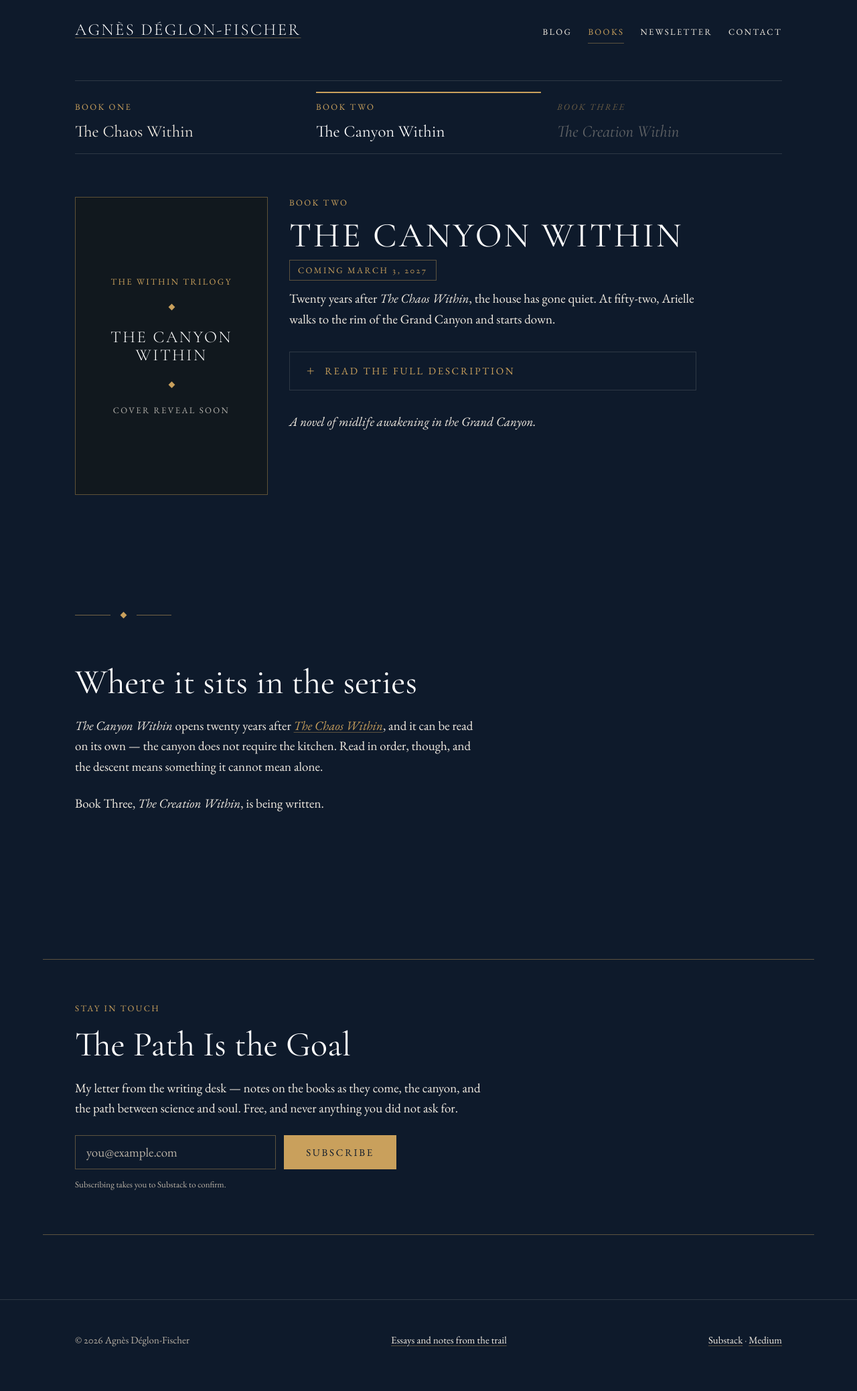
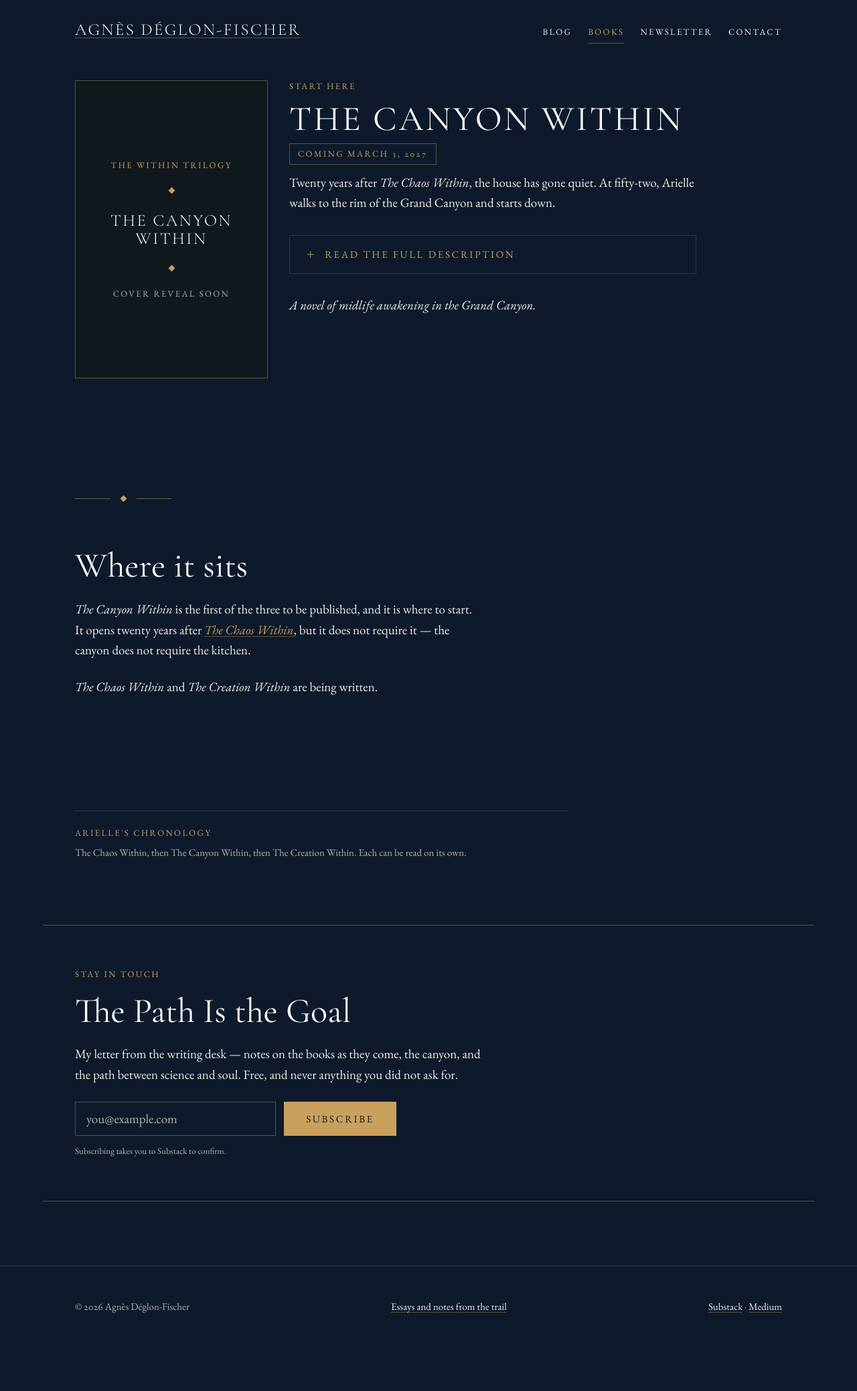
Before and after one commit to adeglon/adeglon.github.io, a Jekyll site: the page built from docs/books/the-canyon-within.md, in a window 1280 px wide. Shown: the whole page at 67% size. Built offline with Jekyll 4.4.1, drawn with Linux system fonts in a browser that asks for light colours; a script that is not in the unit is left out; after the commit the page ends 2027 px from its top, so only the background shows below that.

Commit message:
Books page leads with the book you can have; the numbers become a footnote
Co-Authored-By: Claude Opus 5 <noreply@anthropic.com>
Claude-Session: https://claude.ai/code/session_01CXLAusaY8sc4P4TTBSZq1C

```diff
--- a/docs/_data/books.yml
+++ b/docs/_data/books.yml
@@ -35,6 +35,10 @@
   page: true
   status: soon
   status_label: Coming March 3, 2027
+  # Published FIRST, though it is second in Arielle's chronology. This flag,
+  # not the array order, decides what leads the Books page. The array itself
+  # stays in story order because that is what the chronology note prints.
+  lead: true
   # The launch. The landing page finds the book to feature by looking for
   # `release`, so there is exactly one date on the site and this is it.
   release: 2027-03-03
--- a/docs/_layouts/book.html
+++ b/docs/_layouts/book.html
@@ -11,9 +11,6 @@ layout: default
 {% include header.html %}
 
 <main id="main" class="page">
-
-  {% comment %} Reading order first, before anything is sold. {% endcomment %}
-  {% include series-strip.html current=page.slug %}
 
   <div class="book-card" style="padding-top:var(--sp-6);border-top:0">
     <div class="book-card__cover">
@@ -31,7 +28,7 @@ layout: default
     </div>
 
     <div>
-      <span class="label">Book {{ book.number }}</span>
+      {%- if book.lead %}<span class="label">Start here</span>{% endif %}
       <h1 class="book-card__title" style="font-size:var(--fs-2xl);margin-top:0">{{ book.title }}</h1>
       <p class="status status--{{ book.status }}">{{ book.status_label }}</p>
 
@@ -60,4 +57,18 @@ layout: default
 
 </main>
 
+{%- comment %}
+  The chronology, demoted the same way it is on /books/: a note, not a frame.
+  The trilogy is published out of order, so leading with "Book Two" would
+  advertise a Book One nobody can buy.
+{%- endcomment %}
+<div class="page">
+  <p class="chronology">
+    <span class="label">Arielle's chronology</span>
+    {%- for b in site.data.books %}
+    {{ b.title }}{% unless forloop.last %}, then {% endunless %}
+    {%- endfor %}. Each can be read on its own.
+  </p>
+</div>
+
 {% include signup.html %}
--- a/docs/assets/css/components.css
+++ b/docs/assets/css/components.css
@@ -403,6 +403,20 @@
   margin: 0 0 var(--sp-2);
 }
 .book-card__blurb { color: var(--text); }
+
+/* The chronology, demoted. It used to be a numbered strip at the top of every
+   book page, which with one book published announced a Book One nobody could
+   buy. As a footnote it still answers "what order did this happen in" for the
+   reader who wants to know, without framing the shelf around a gap. */
+.chronology {
+  font-size: var(--fs-sm);
+  color: var(--text-soft);
+  max-width: var(--measure-wide);
+  margin: var(--sp-7) 0 0;
+  padding-top: var(--sp-5);
+  border-top: 1px solid var(--rule-quiet);
+}
+.chronology .label { display: block; margin-bottom: var(--sp-2); }
 
 /* An author statement rather than a description of one book - it stands
    above the shelf and stays true as the shelf grows. Display italic, wide
--- a/docs/books/the-canyon-within.md
+++ b/docs/books/the-canyon-within.md
@@ -3,19 +3,19 @@ layout: book
 slug: the-canyon-within
 title: The Canyon Within
 description: >-
-  Book Two of The Within Trilogy. At fifty-two, Arielle walks to the rim of the
-  Grand Canyon and starts down. A novel of midlife awakening by Agnès
-  Déglon-Fischer.
+  A standalone novel in The Within Trilogy. At fifty-two, Arielle walks to the
+  rim of the Grand Canyon and starts down. A novel of midlife awakening by
+  Agnès Déglon-Fischer.
 book: true
 ground: dark
 ---
 
 {% include ornament.html modifier="ornament--short" %}
 
-## Where it sits in the series
+## Where it sits
 
-*The Canyon Within* opens twenty years after [*The Chaos Within*]({{ '/books/the-chaos-within/' | relative_url }}),
-and it can be read on its own — the canyon does not require the kitchen. Read in
-order, though, and the descent means something it cannot mean alone.
+*The Canyon Within* is the first of the three to be published, and it is where
+to start. It opens twenty years after [*The Chaos Within*]({{ '/books/the-chaos-within/' | relative_url }}),
+but it does not require it — the canyon does not require the kitchen.
 
-Book Three, *The Creation Within*, is being written.
+*The Chaos Within* and *The Creation Within* are being written.
```
Also changed, not shown: docs/books/index.html (+30 -3 lines), docs/books/the-chaos-within.md (+7 -6 lines).
